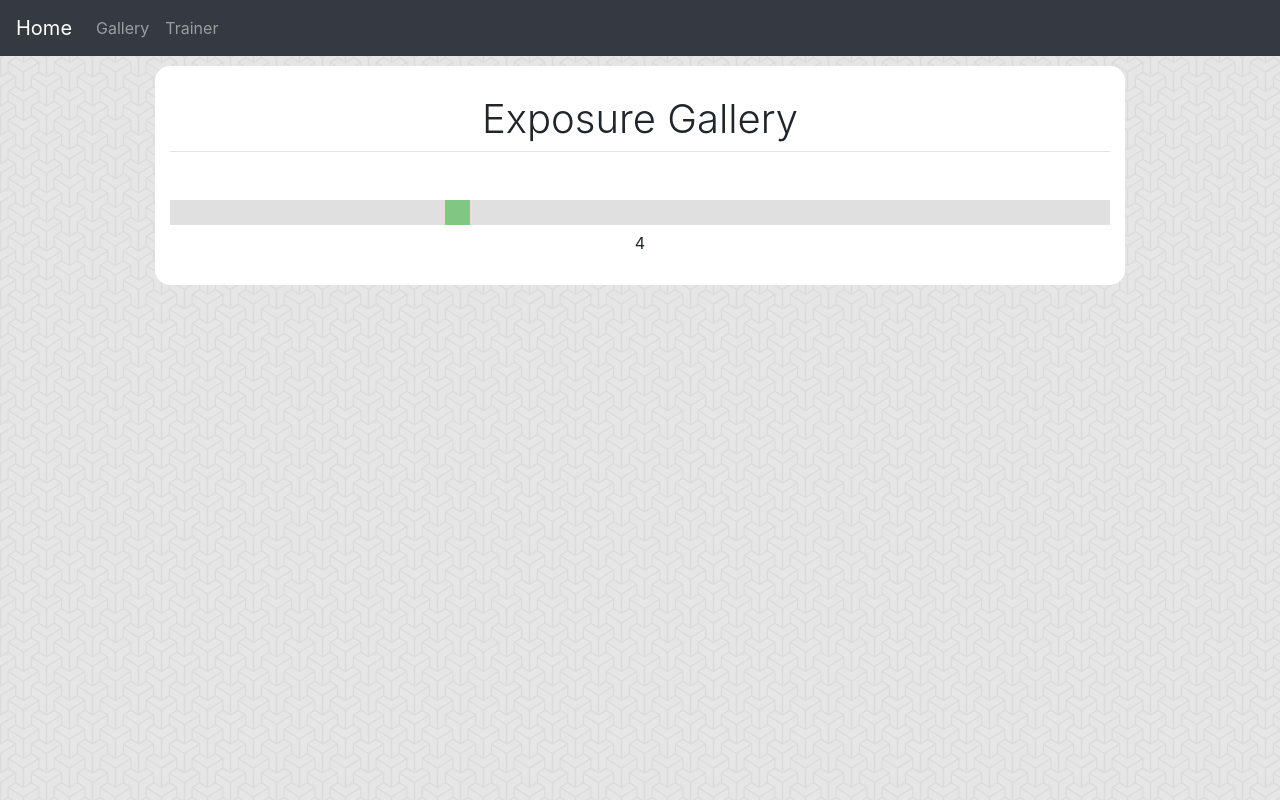
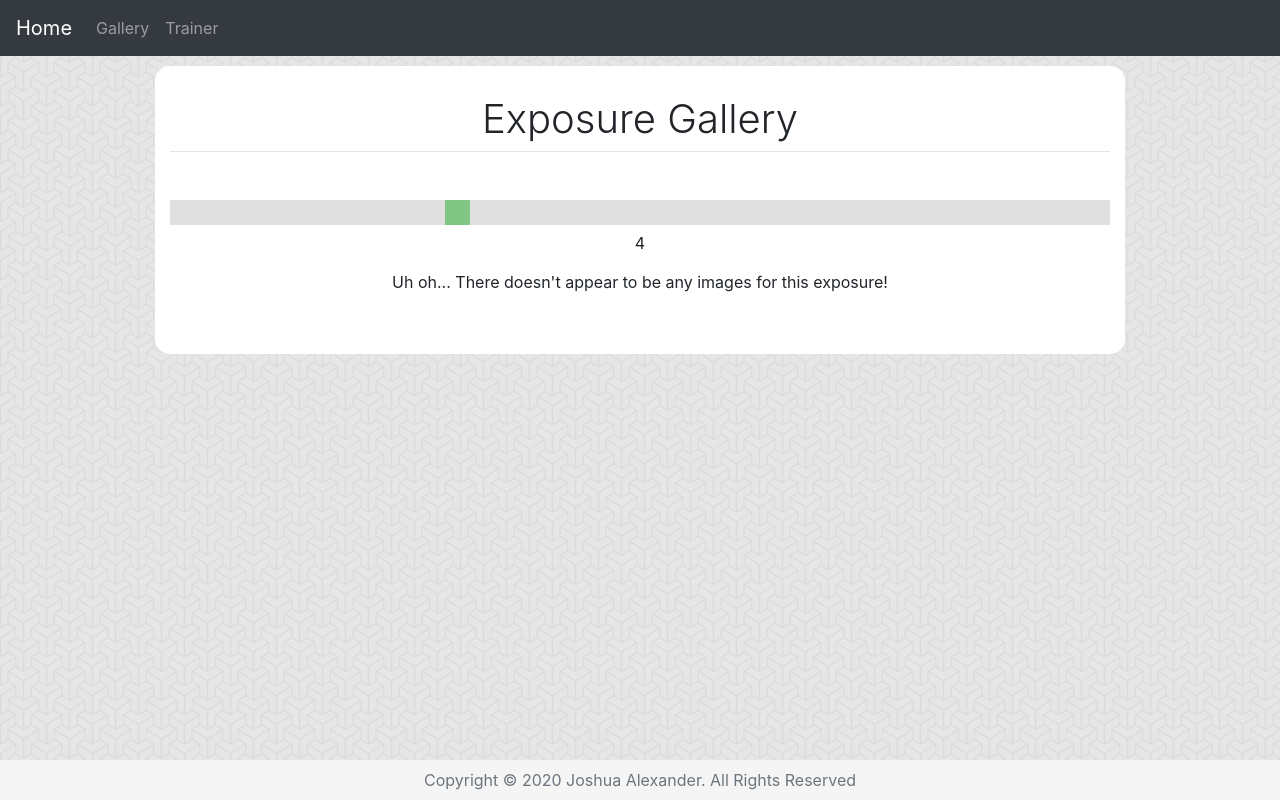
Before and after one commit to 140453a/Exposure, a React (Create React App) app: page /gallery in a window 1280 px wide. Built offline with nearby package versions, Linux system fonts and the light colour scheme; no server answers.

Commit message:
Added footer, Docker WIP

```diff
--- a/src/App.css
+++ b/src/App.css
@@ -95,6 +95,7 @@
 body {
     background-image: url("./pictures/dot-grid.png");
     background-color:	#F5F5F5;
+    margin-bottom: 40px;
 }
 
 .sliders {
@@ -203,3 +204,17 @@ active {
 .imggrid {
   object-fit: scale-down;
 }
+
+html {
+  position: relative;
+  min-height: 100%;
+}
+
+.footer {
+  position: absolute;
+  bottom: 0;
+  width: 100%;
+  height: 40px; /* Set the fixed height of the footer here */
+  line-height: 40px; /* Vertically center the text there */
+  background-color: #f5f5f5;
+}
--- a/src/App.js
+++ b/src/App.js
@@ -6,6 +6,7 @@ import Home from './components/pages/Home';
 import Gallery from './components/pages/Gallery'
 import Trainer from './components/pages/Trainer'
 import Header from './components/layout/Header'
+import Footer from './components/layout/Footer'
 
 class App extends Component {
 render(){
@@ -13,14 +14,10 @@ render(){
       <Router>
         <div className="App">
           <Header />
-          <Route exact path="/" render={props => (
-            <React.Fragment>
-              <Home />
-            </React.Fragment>
-          )} />
+          <Route exact path="/" render={props => (<Home />)} />
           <Route path="/gallery" component={Gallery} />
           <Route path="/trainer" component={Trainer} />
-
+          <Footer />
         </div>
       </Router>
     );
--- /dev/null
+++ b/src/components/layout/Footer.js
@@ -0,0 +1,17 @@
+import React, { Component } from 'react';
+
+class Footer extends Component {
+render() {
+    return (
+      <footer class="footer">
+        <div class="container">
+          <span class="text-muted"> Copyright © 2020 Joshua Alexander. All Rights Reserved</span>
+        </div>
+      </footer>
+    );
+  }
+}
+
+
+
+export default Footer;
--- a/src/components/pages/Gallery.js
+++ b/src/components/pages/Gallery.js
@@ -67,6 +67,9 @@ class Gallery extends Component {
          <hr className="mt-2 mb-5" />
          <div className="slidecontainer">
            <GallerySlider handler={this.sliderHandler} min="-2" max="18" cur={this.state.slider} step="1"/>
+         </div>
+         <div className="maintext text-center">
+          Uh oh... There doesn't appear to be any images for this exposure!
          </div>
         </div>
       )
```
